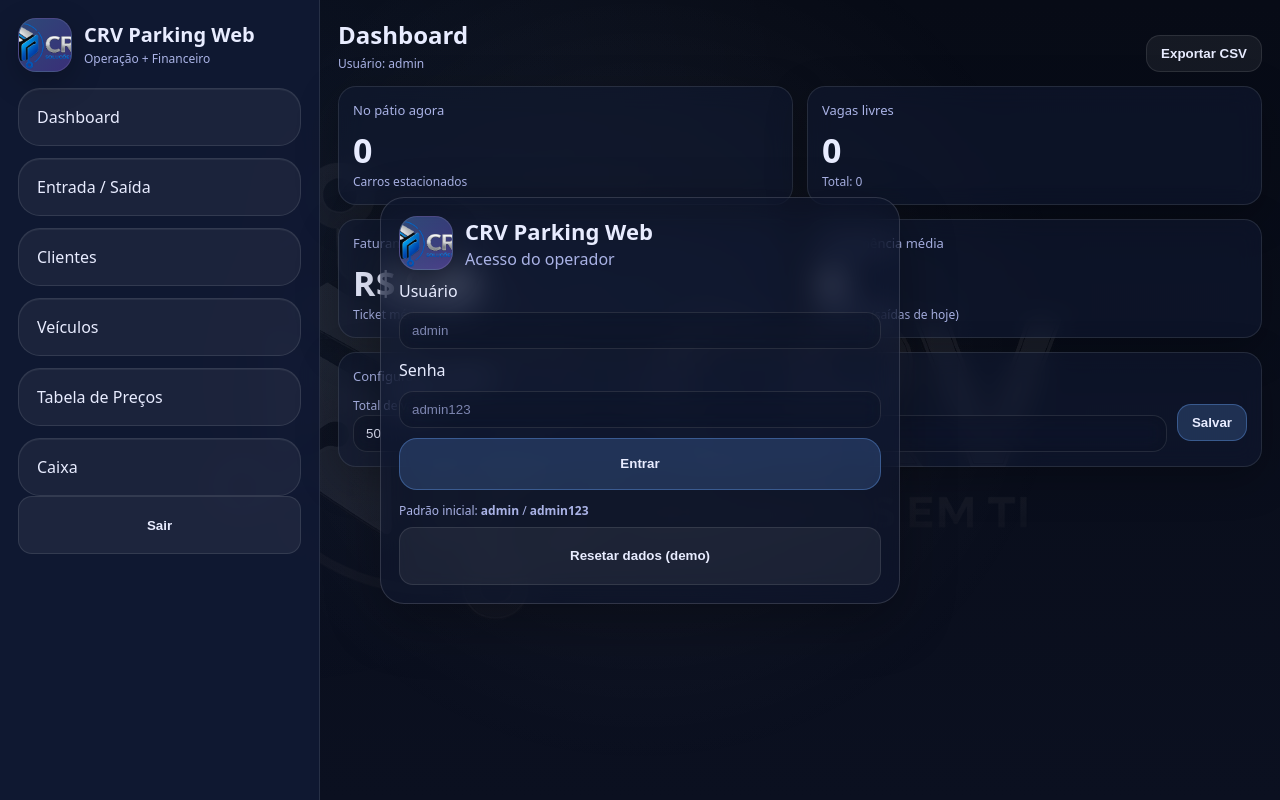
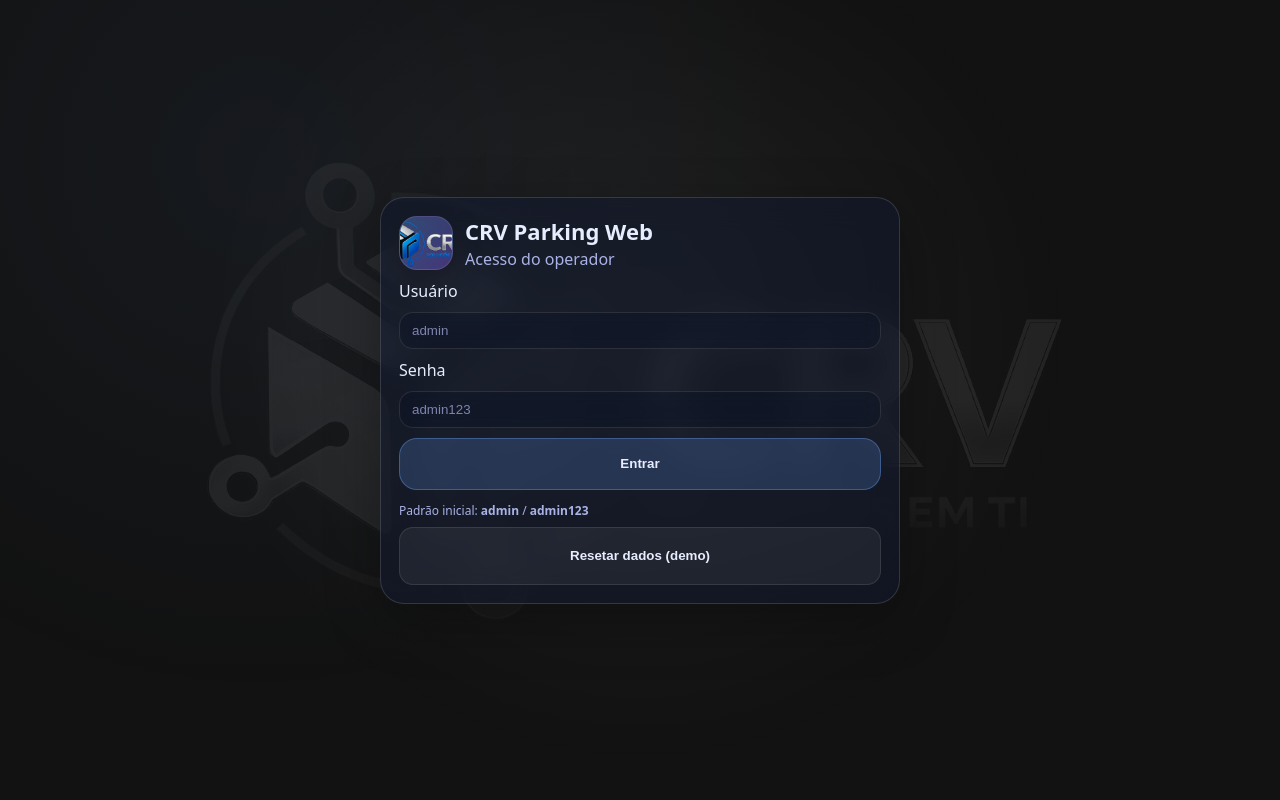
Before and after one commit to Gutkalli/CRV_Estacionamento_Web, a plain HTML site: page index.html in a window 1280 px wide. Drawn offline with Linux system fonts and the light colour scheme.

Commit message:
Modify body class and improve comments in index.html
Updated body class and comments for clarity.

```diff
--- a/index.html
+++ b/index.html
@@ -7,8 +7,9 @@
   <link rel="stylesheet" href="static/css/main.css">
   <meta name="color-scheme" content="dark">
 </head>
-<body>
-  <!-- LOGIN OVERLAY -->
+
+<body class="no-scroll">
+  <!-- LOGIN OVERLAY (tela separada) -->
   <div id="loginOverlay" class="login-overlay">
     <div class="login-card">
       <div class="login-head">
@@ -38,8 +39,8 @@
     </div>
   </div>
 
-  <!-- APP -->
-  <div class="app">
+  <!-- APP (fica escondido até logar) -->
+  <div id="appRoot" class="app hidden">
     <aside class="sidebar">
       <div class="brand">
         <div class="brand-icon">
```
